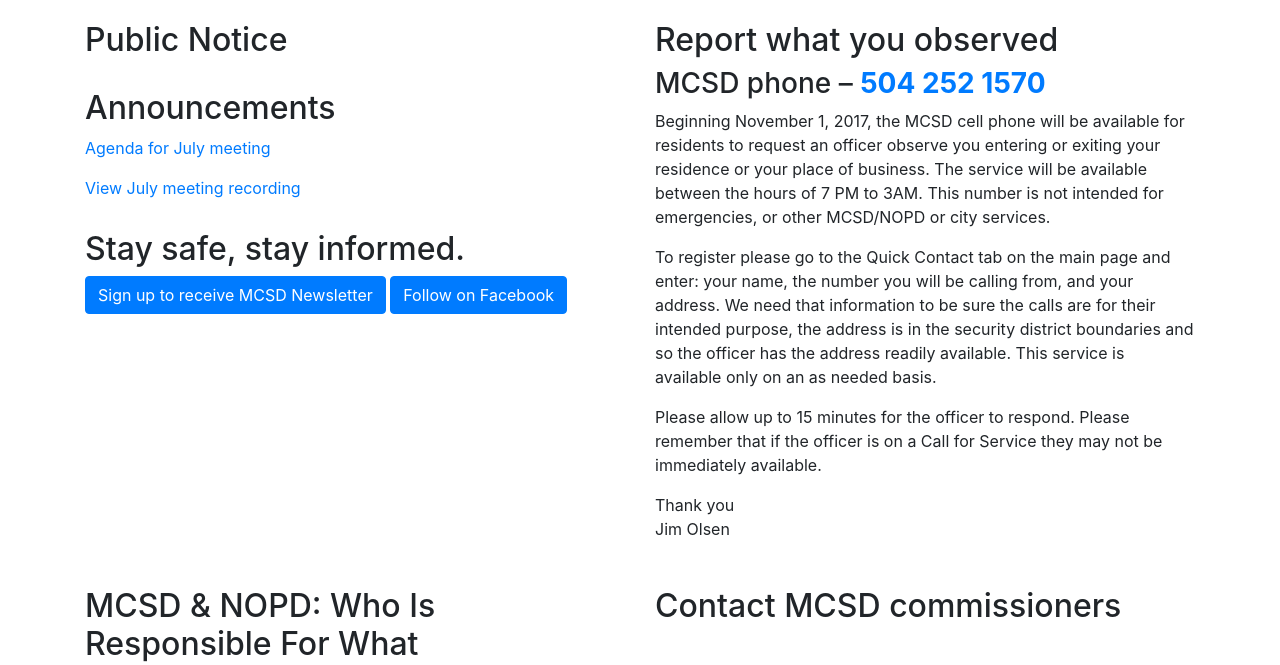
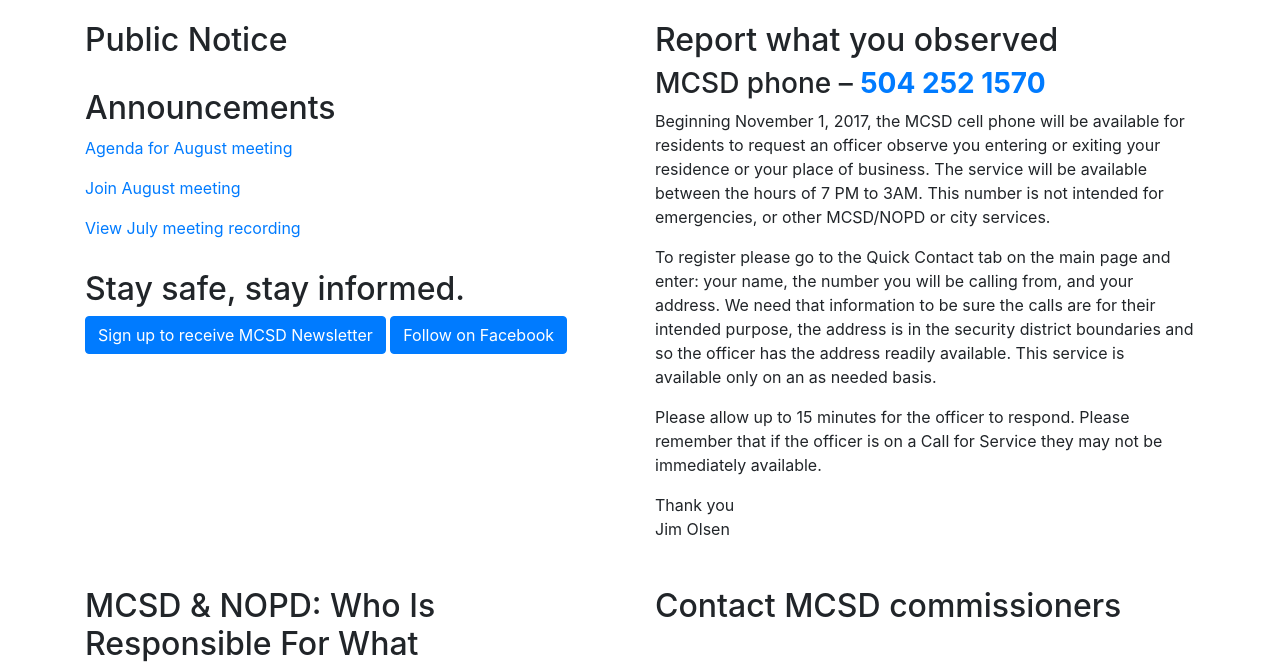
Before and after one commit to tungly/midcitysecuritydistrict.org, a plain HTML site: page index.html in a window 1280 px wide. Shown: the part 135-800 px from the top of the page. Drawn offline with nearby package versions, Linux system fonts and the light colour scheme; a script that the page names is missing.

Commit message:
August meeting posting

```diff
--- a/index.html
+++ b/index.html
@@ -72,8 +72,8 @@
             <div class="col">
                 <h2>Public Notice</h2><script type="text/javascript" src="//www.trumba.com/scripts/spuds.js"></script><script type="text/javascript">$Trumba.addSpud({webName: "public-notices",spudType : "upcoming" ,url : { filterview : "MCSD" } ,teaserBase : "http://www.nola.gov/public-notices/" });</script>
                 <h2>Announcements</h2>
-                    <p><a href="https://drive.google.com/file/d/1CQga2oVHRolIKMyZDeyG4TPbyzjC-MW3/view?usp=sharing" target="_blank" rel="noopener noreferrer">Agenda for July meeting</a></p>
-                    <!-- <a href="" target="_blank" rel="noopener noreferrer">Join meeting</a> -->
+                    <p><a href="https://drive.google.com/file/d/1RjAMCBsfHLujdducP5A6xVfuK7aZtGDO/view?usp=sharing" target="_blank" rel="noopener noreferrer">Agenda for August meeting</a></p>
+                    <p><a href="https://webexcno.nola.gov/orion/joinmeeting.do?MTID=831cbb072beeb6b48617c76268a6e618" target="_blank" rel="noopener noreferrer">Join August meeting</a></p>
                     <p><a href="https://webexcno.nola.gov/orion/playback.do?RCID=b1f78bacc48ed54d9c3dcd7979743145" target="_blank" rel="noopener noreferrer">View July meeting recording</a></p>
                 <h2>Stay safe, stay informed.</h2>
                 <a class="btn btn-primary" href="https://cdn.forms-content.sg-form.com/48b7b3d3-ffeb-11e9-bcd0-f219423dd438">Sign up to receive MCSD Newsletter</a>
```
